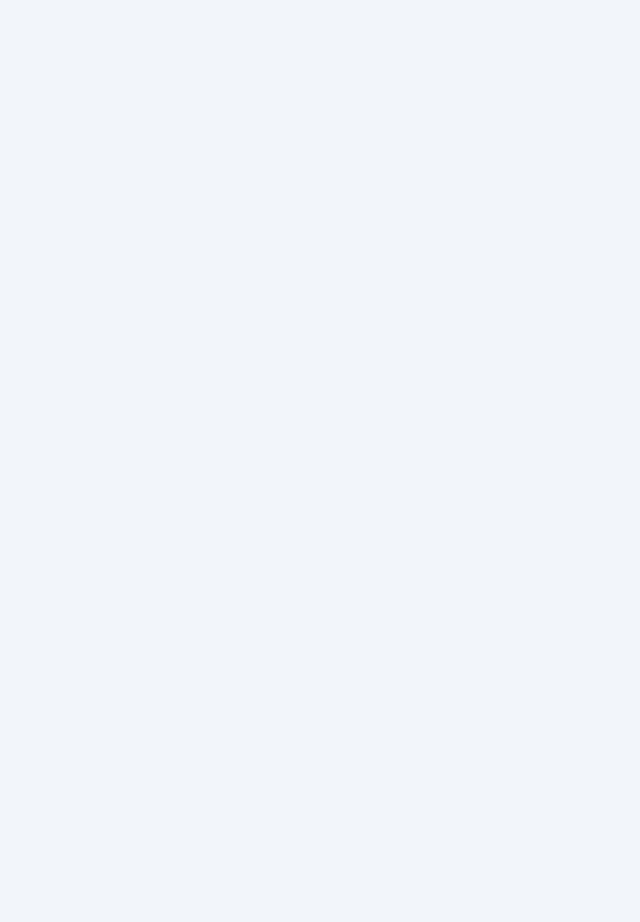
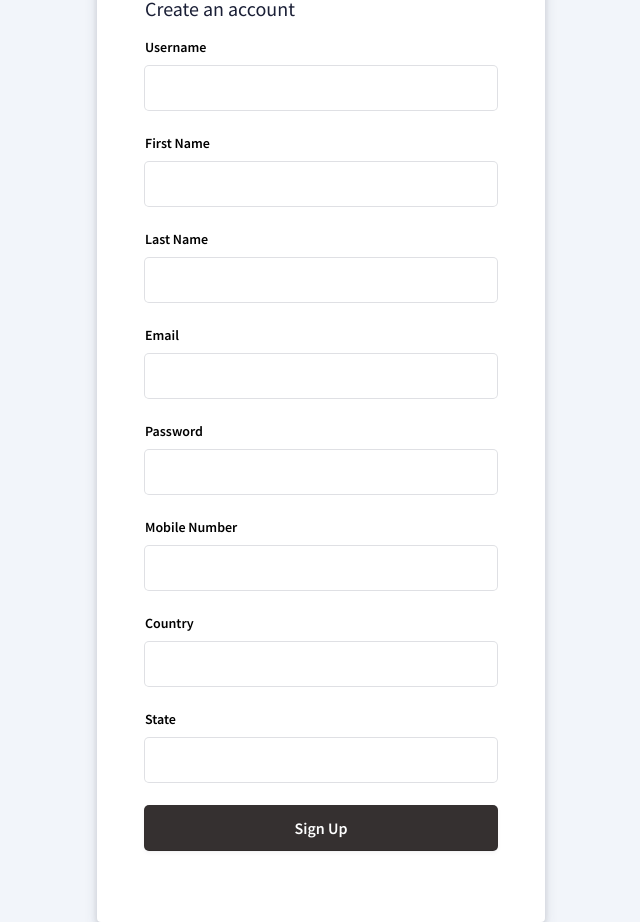
Before and after one commit to realabdullah/tournament, a Vue app: page /#/register in a window 1280 px wide. Before the commit this address had no page. Shown: the part 136-1058 px from the top of the page, without its empty margins (319-959 px from the left). Before the commit the page ends 800 px from the top, so only its background shows below. Built offline with nearby package versions, Linux system fonts and the light colour scheme.

Commit message:
register page

```diff
--- a/src/components/Content.vue
+++ b/src/components/Content.vue
@@ -1,7 +1,7 @@
 <template>
   <div class="container">
     <div class="first-box">
-      <h2>Mobile Games Tournament  2021</h2>
+      <h2>Mobile Games Tournament <span>2021</span></h2>
       <h4>PES & CODM</h4>
     </div>
     <div class="pes">
@@ -21,7 +21,9 @@
       <li>Department</li>
       <li>Game interested in</li>
       <li>UserId</li>
-      <button>Register</button>
+      <router-link to="/register">
+        <button>Register</button>
+      </router-link>
     </div>
     <div class="rules">
       <h3>Rules & Regulation of the tournament</h3>
@@ -57,11 +59,16 @@ export default {
   }
 
   .first-box h2 {
-    font-size: 1.8rem;
+    font-size: 2rem;
     color: #03045E;
   }
 
+  .first-box h2 span {
+    font-family: 'Cookie', cursive;
+  }
+
   .first-box h4 {
+    font-family: 'Cookie', cursive;
     font-size: 1.24em;
     color: #0077B6;
   }
--- a/src/router/index.js
+++ b/src/router/index.js
@@ -7,11 +7,11 @@ const routes = [
     name: 'Home',
     component: Home
   },
-  // {
-  //   path: '/about',
-  //   name: 'About',
-  //   component: () => import('../views/About.vue')
-  // }
+  {
+    path: '/register',
+    name: 'Register',
+    component: () => import('../views/Register.vue')
+  }
 ]
 
 const router = createRouter({
--- /dev/null
+++ b/src/views/Register.vue
@@ -0,0 +1,315 @@
+<template>
+  <Navbar />
+  <div class="login-root">
+    <div class="box-root flex-flex flex-direction--column" style="min-height: 100vh;flex-grow: 1;">
+      <div class="box-root padding-top--24 flex-flex flex-direction--column" style="flex-grow: 1; z-index: 9;">
+        <div class="formbg-outer">
+          <div class="formbg">
+            <div class="formbg-inner padding-horizontal--48">
+              <span class="padding-bottom--15">Create an account</span>
+              <form id="stripe-login" @submit.prevent="signUp">
+                <div class="field padding-bottom--24">
+                  <label for="username">Username</label>
+                  <input type="text" name="username" v-model="username">
+                </div>
+                <div class="field padding-bottom--24">
+                  <label for="first-name">First Name</label>
+                  <input type="text" name="first-name" v-model="first_name">
+                </div>
+                <div class="field padding-bottom--24">
+                  <label for="last-name">Last Name</label>
+                  <input type="text" name="last-name" v-model="last_name">
+                </div>
+                <div class="field padding-bottom--24">
+                  <label for="email">Email</label>
+                  <input type="email" name="email" v-model="email">
+                </div>
+                <div class="field padding-bottom--24">
+                  <div class="grid--50-50">
+                    <label for="password">Password</label>
+                    <!-- <div class="reset-pass">
+                      <a href="#">Forgot your password?</a>
+                    </div> -->
+                  </div>
+                  <input type="password" name="password" v-model="password">
+                </div>
+                <div class="field padding-bottom--24">
+                  <label for="phone">Mobile Number</label>
+                  <input type="telephone" name="phone" v-model="phone">
+                </div>
+                <div class="field padding-bottom--24">
+                  <label for="country">Country</label>
+                  <input type="text" name="country" v-model="country">
+                </div>
+                <div class="field padding-bottom--24">
+                  <label for="state">State</label>
+                  <input type="text" name="state" v-model="state">
+                </div>
+                <div class="field padding-bottom--24"><button class="submi" v-if="loading">
+                    <svg width="38" height="38" viewBox="0 0 38 38" xmlns="http://www.w3.org/2000/svg" stroke="#fff">
+                      <g fill="none" fill-rule="evenodd">
+                        <g transform="translate(1 1)" stroke-width="2">
+                          <circle stroke-opacity=".5" cx="18" cy="18" r="18"/>
+                          <path d="M36 18c0-9.94-8.06-18-18-18">
+                            <animateTransform
+                                attributeName="transform"
+                                type="rotate"
+                                from="0 18 18"
+                                to="360 18 18"
+                                dur="1s"
+                                repeatCount="indefinite"/>
+                          </path>
+                        </g>
+                    </g>
+                  </svg>
+                  </button>
+                  <button class="submit" v-else>Sign Up</button>
+                </div>
+                <!-- <div class="field">
+                  <a class="ssolink" href="#">Use single sign-on (Google) instead</a>
+                </div> -->
+              </form>
+            </div>
+          </div>
+        </div>
+      </div>
+    </div>
+  </div>
+</template>
+
+<script>
+import Navbar from '../components/Navbar'
+
+export default {
+  components: {
+    Navbar
+  }
+}
+</script>
+
+<style>
+.submi {
+  padding: 5px 16px;
+  width: 100%;
+  min-height: 44px;
+  border: unset;
+  border-radius: 4px;
+  background-color: #353030;
+  box-shadow: rgba(0, 0, 0, 0) 0px 0px 0px 0px,
+              rgba(0, 0, 0, 0) 0px 0px 0px 0px,
+              rgba(0, 0, 0, 0.12) 0px 1px 1px 0px,
+              #353030 0px 0px 0px 1px,
+              rgba(0, 0, 0, 0) 0px 0px 0px 0px,
+              rgba(0, 0, 0, 0) 0px 0px 0px 0px,
+              rgba(60, 66, 87, 0.08) 0px 2px 5px 0px;
+  color: #fff;
+  font-weight: 600;
+  cursor: pointer;
+}
+.submi svg {
+  width: 25px;
+}
+a {
+  color: #353030;
+  text-decoration: unset;
+}
+.login-root {
+    display: flex;
+    width: 100%;
+    min-height: 100vh;
+    overflow: hidden;
+}
+
+.flex-flex {
+    display: flex;
+}
+.align-center {
+  align-items: center;
+}
+.center-center {
+  align-items: center;
+  justify-content: center;
+}
+.box-root {
+    box-sizing: border-box;
+}
+.flex-direction--column {
+    -ms-flex-direction: column;
+    flex-direction: column;
+}
+.loginbackground-gridContainer {
+    display: -ms-grid;
+    display: grid;
+    justify-content: center;
+    margin: 0 -2%;
+    transform: rotate(-12deg) skew(-12deg);
+    grid-template-columns: [start] 1fr [left-gutter] repeat(16,86.6px) [left-gutter] 1fr [end];
+    grid-template-rows: [top] 1fr [top-gutter] repeat(8,64px) [bottom-gutter] 1fr [bottom];
+}
+.box-divider--light-all-2 {
+    box-shadow: inset 0 0 0 2px #e3e8ee;
+}
+.box-background--blue {
+    background-color: #353030;
+}
+.box-background--white {
+  background-color: #ffffff;
+}
+.box-background--blue800 {
+    background-color: #212d63;
+}
+.box-background--gray100 {
+    background-color: #e3e8ee;
+}
+.box-background--cyan200 {
+    background-color: #7fd3ed;
+}
+.padding-top--64 {
+  padding-top: 64px;
+}
+.padding-top--48 {
+  padding-top: 48px;
+}
+.padding-bottom--24 {
+  padding-bottom: 24px;
+}
+.padding-horizontal--48 {
+  padding: 48px;
+}
+.padding-bottom--15 {
+  padding-bottom: 15px;
+}
+.flex-justifyContent--center {
+  -ms-flex-pack: center;
+  justify-content: center;
+}
+.formbg {
+    margin: 0px auto;
+    width: 100%;
+    max-width: 448px;
+    background: white;
+    border-radius: 4px;
+    box-shadow: rgba(60, 66, 87, 0.12) 0px 7px 14px 0px, rgba(0, 0, 0, 0.12) 0px 3px 6px 0px;
+}
+span {
+    display: block;
+    font-size: 20px;
+    line-height: 28px;
+    color: #1a1f36;
+}
+label {
+    margin-bottom: 10px;
+}
+.reset-pass a,label {
+    font-size: 14px;
+    font-weight: 600;
+    display: block;
+}
+.reset-pass > a {
+    text-align: right;
+    margin-bottom: 10px;
+}
+.grid--50-50 {
+    display: grid;
+    grid-template-columns: 50% 50%;
+    align-items: center;
+}
+.field input {
+    font-size: 16px;
+    line-height: 28px;
+    padding: 8px 16px;
+    width: 100%;
+    min-height: 44px;
+    border: unset;
+    border-radius: 4px;
+    outline-color: rgb(84 105 212 / 0.5);
+    background-color: rgb(255, 255, 255);
+    box-shadow: rgba(0, 0, 0, 0) 0px 0px 0px 0px,
+                rgba(0, 0, 0, 0) 0px 0px 0px 0px,
+                rgba(0, 0, 0, 0) 0px 0px 0px 0px,
+                rgba(60, 66, 87, 0.16) 0px 0px 0px 1px,
+                rgba(0, 0, 0, 0) 0px 0px 0px 0px,
+                rgba(0, 0, 0, 0) 0px 0px 0px 0px,
+                rgba(0, 0, 0, 0) 0px 0px 0px 0px;
+}
+.submit {
+  font-size: 16px;
+  line-height: 28px;
+  padding: 8px 16px;
+  width: 100%;
+  min-height: 44px;
+  border: unset;
+  border-radius: 4px;
+  background-color: #353030;
+  box-shadow: rgba(0, 0, 0, 0) 0px 0px 0px 0px,
+              rgba(0, 0, 0, 0) 0px 0px 0px 0px,
+              rgba(0, 0, 0, 0.12) 0px 1px 1px 0px,
+              #353030 0px 0px 0px 1px,
+              rgba(0, 0, 0, 0) 0px 0px 0px 0px,
+              rgba(0, 0, 0, 0) 0px 0px 0px 0px,
+              rgba(60, 66, 87, 0.08) 0px 2px 5px 0px;
+  color: #fff;
+  font-weight: 600;
+  cursor: pointer;
+}
+.field-checkbox input {
+    width: 20px;
+    height: 15px;
+    margin-right: 5px;
+    box-shadow: unset;
+    min-height: unset;
+}
+.field-checkbox label {
+    display: flex;
+    align-items: center;
+    margin: 0;
+}
+a.ssolink {
+    display: block;
+    text-align: center;
+    font-weight: 600;
+}
+.footer-link span {
+    font-size: 14px;
+    text-align: center;
+}
+.listing a {
+    color: #697386;
+    font-weight: 600;
+    margin: 0 10px;
+}
+.animationRightLeft {
+  animation: animationRightLeft 2s ease-in-out infinite;
+}
+.animationLeftRight {
+  animation: animationLeftRight 2s ease-in-out infinite;
+}
+.tans3s {
+  animation: animationLeftRight 3s ease-in-out infinite;
+}
+.tans4s {
+  animation: animationLeftRight 4s ease-in-out infinite;
+}
+@keyframes animationLeftRight {
+  0% {
+    transform: translateX(0px);
+  }
+  50% {
+    transform: translateX(1000px);
+  }
+  100% {
+    transform: translateX(0px);
+  }
+}
+@keyframes animationRightLeft {
+  0% {
+    transform: translateX(0px);
+  }
+  50% {
+    transform: translateX(-1000px);
+  }
+  100% {
+    transform: translateX(0px);
+  }
+}
+</style>
```
Also changed, not shown: 2 other files (tests, documents, lock files or other folders).
